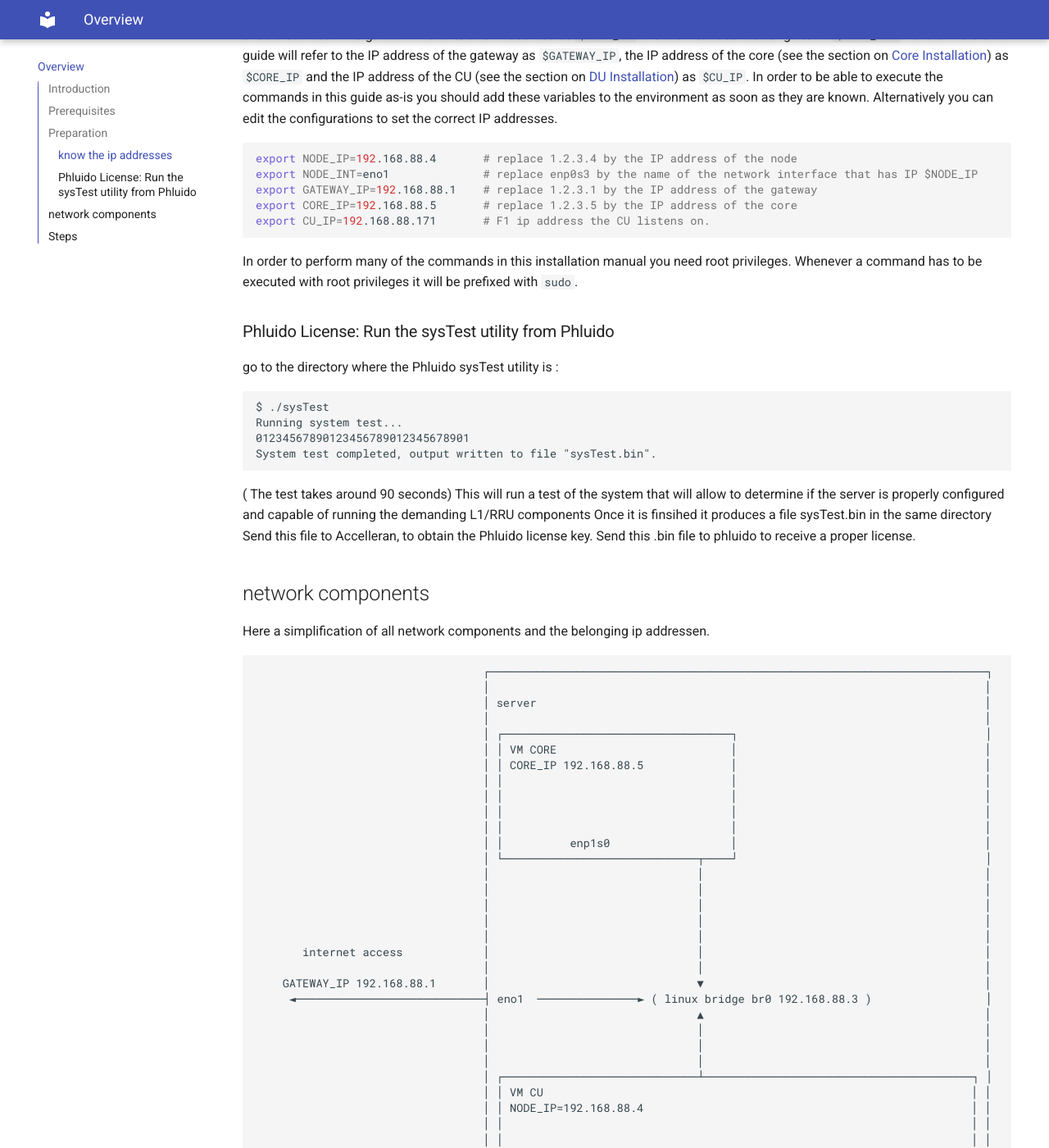
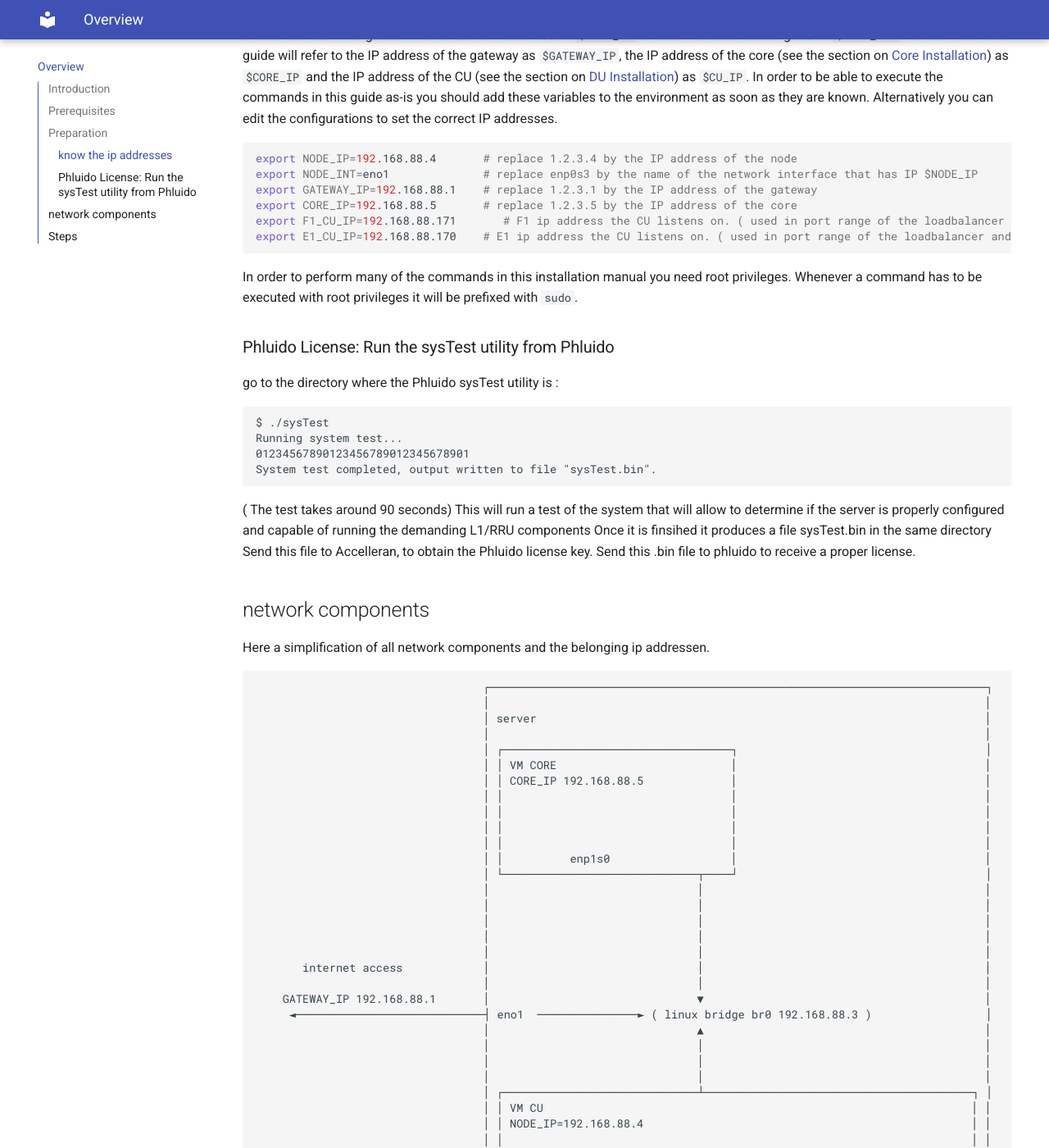
Before and after one commit to accelleran/drax-docs, an MkDocs documentation site: the page built from docs/index.md, in a window 1280 px wide and 1400 px high, scrolled down 1200 px. Shown: the whole window at 82% size. Built offline with MkDocs 1.6.1 and Material for MkDocs 9.7.7, drawn with Linux system fonts in a browser that asks for light colours; the version menu is left out; some of the changed text lies outside the part shown.

Commit message:
Update index.md

````diff
--- a/docs/index.md
+++ b/docs/index.md
@@ -43,7 +43,8 @@ export NODE_IP=192.168.88.4       # replace 1.2.3.4 by the IP address of the nod
 export NODE_INT=eno1              # replace enp0s3 by the name of the network interface that has IP $NODE_IP
 export GATEWAY_IP=192.168.88.1    # replace 1.2.3.1 by the IP address of the gateway
 export CORE_IP=192.168.88.5       # replace 1.2.3.5 by the IP address of the core
-export CU_IP=192.168.88.171       # F1 ip address the CU listens on.
+export F1_CU_IP=192.168.88.171       # F1 ip address the CU listens on. ( used in port range of the loadbalancer and creation of the CUCP)
+export E1_CU_IP=192.168.88.170    # E1 ip address the CU listens on. ( used in port range of the loadbalancer and creation of the CUCP)
 ```
 
 In order to perform many of the commands in this installation manual you need root privileges.
@@ -102,8 +103,8 @@ Here a simplification of all network components and the belonging ip addressen.
                                   │ │                                                                      │ │
                                   │ │                                                                      │ │
                                   │ │                                                                      │ │
-                                  │ │      E1                 F1               GTP-0             GTP-1     │ │
-                                  │ │                       CU_IP                                          │ │
+                                  │ │       E1                 F1              GTP-0             GTP-1     │ │
+                                  │ │    E1_CU_IP           F1_CU_IP                                       │ │
                                   │ │192.168.88.170     192.168.88.171    192.168.88.172    192.168.88.173 │ │
                                   │ └──────────────────────────────────────────────────────────────────────┘ │
                                   │                                                                          │
````
